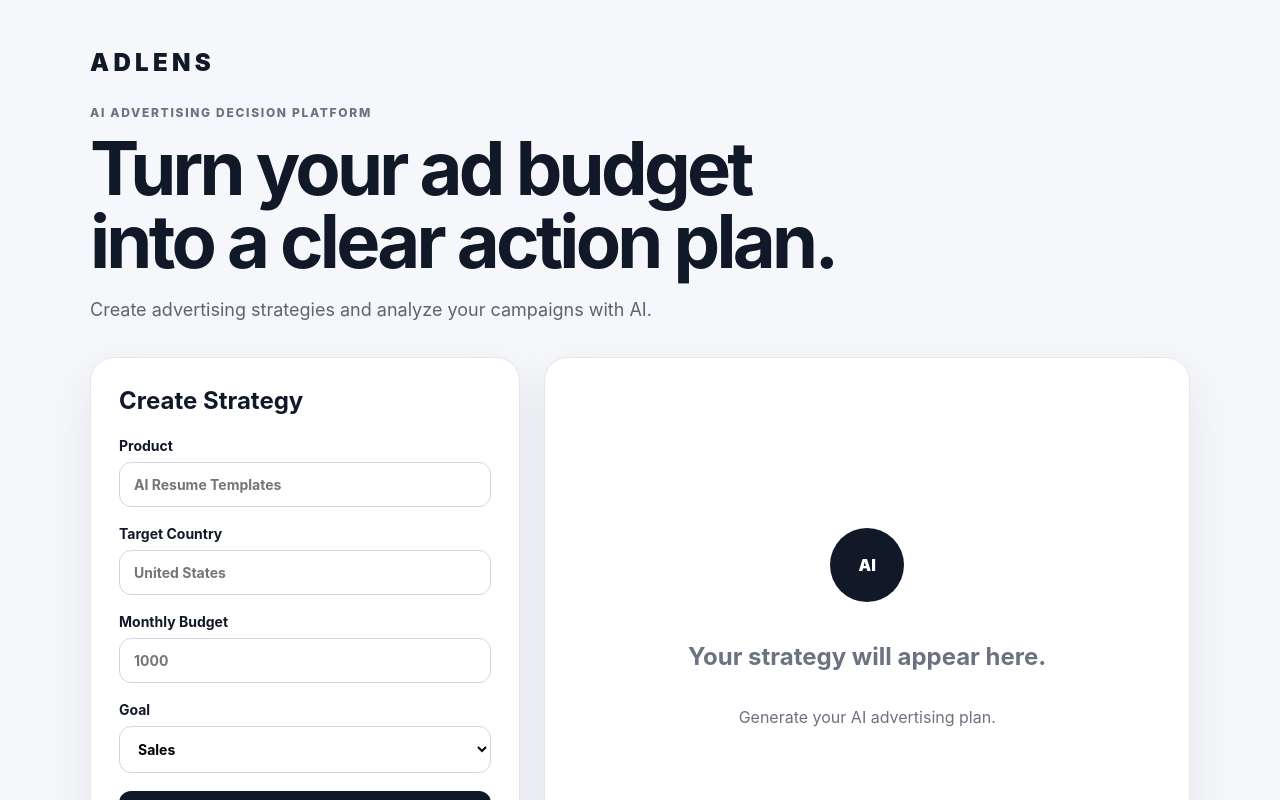
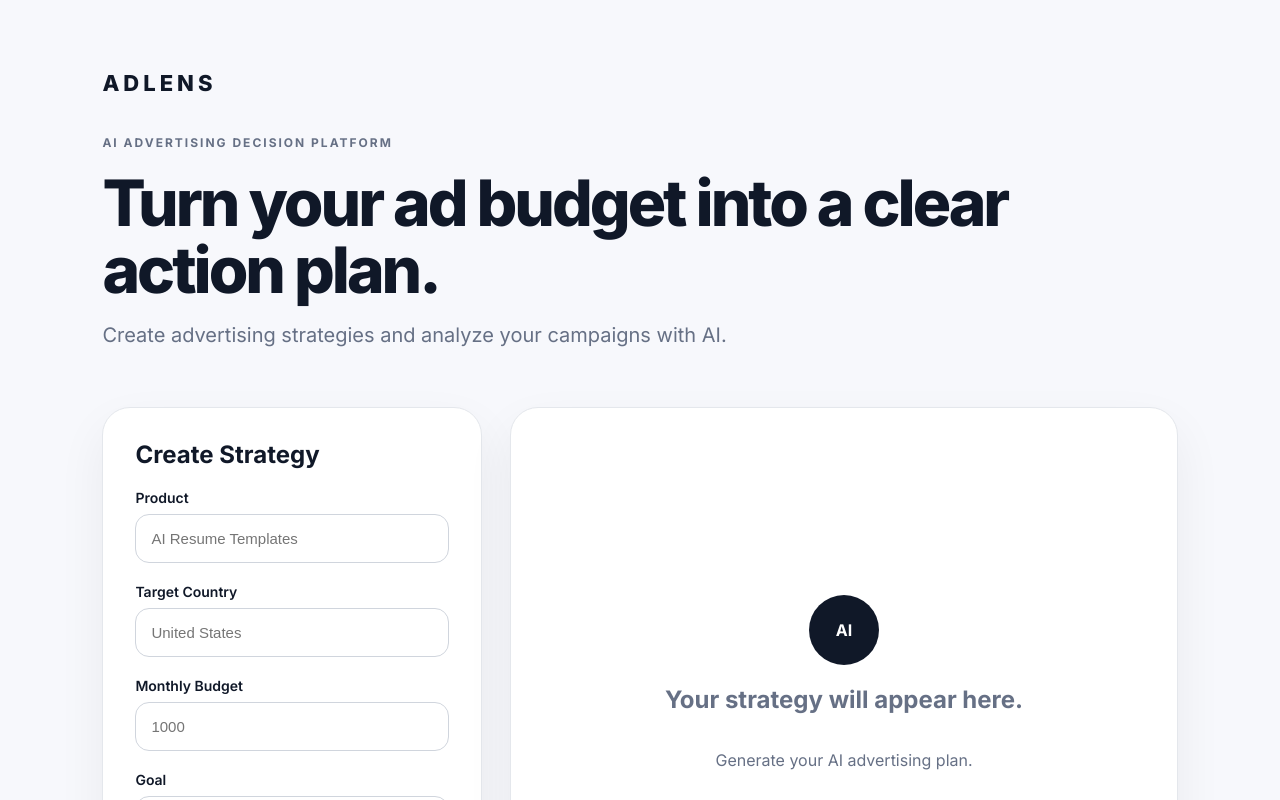
Before and after one commit to ali340611/adlens, a Next.js app in the folder frontend/: page / in a window 1280 px wide. Shown: the top 800 px of the page. Built offline with nearby package versions, Linux system fonts and the light colour scheme.

Commit message:
Upgrade AdLens premium UI

```diff
--- a/frontend/app/globals.css
+++ b/frontend/app/globals.css
@@ -1,244 +1,453 @@
+@import url("https://fonts.googleapis.com/css2?family=Inter:wght@400;500;600;700;800&display=swap");
+
 :root {
-  font-family: Inter, ui-sans-serif, system-ui, -apple-system, BlinkMacSystemFont,
-    "Segoe UI", sans-serif;
-  color: #111827;
-  background: #f5f7fb;
+  --bg: #f7f8fc;
+  --card: #ffffff;
+  --text: #101828;
+  --muted: #667085;
+  --border: #e4e7ec;
+  --dark: #111827;
+  --soft: #f2f4f7;
+  --green: #12b76a;
+  --red: #f04438;
 }
 
 * {
   box-sizing: border-box;
 }
 
+html {
+  scroll-behavior: smooth;
+}
+
 body {
   margin: 0;
+  font-family: "Inter", sans-serif;
+  background: var(--bg);
+  color: var(--text);
 }
 
-button,
-input,
-select {
-  font: inherit;
-}
 
 .page {
   min-height: 100vh;
-  padding: 48px 24px 80px;
+  padding: 70px 8%;
 }
 
+
+/* HERO */
+
 .hero {
-  width: min(1100px, 100%);
-  margin: 0 auto 32px;
+  max-width: 950px;
+  margin-bottom: 60px;
 }
 
+
 .brand {
-  font-size: 24px;
-  font-weight: 900;
-  letter-spacing: 0.18em;
-  margin-bottom: 28px;
+  font-size: 22px;
+  font-weight: 800;
+  letter-spacing: 4px;
+  margin-bottom: 35px;
 }
 
+
 .eyebrow {
-  display: block;
   font-size: 12px;
-  font-weight: 800;
-  letter-spacing: 0.14em;
-  color: #6b7280;
+  font-weight: 700;
+  color: #667085;
+  letter-spacing: 2px;
 }
 
+
 .hero h1 {
-  max-width: 760px;
-  margin: 12px 0;
-  font-size: clamp(38px, 7vw, 74px);
-  line-height: 0.98;
-  letter-spacing: -0.05em;
+  font-size: clamp(48px,5vw,72px);
+  line-height: 1.05;
+  letter-spacing: -3px;
+  margin: 18px 0;
+  font-weight: 800;
 }
 
+
 .hero p {
-  max-width: 620px;
-  color: #5b6472;
-  font-size: 18px;
-  line-height: 1.65;
+  color: var(--muted);
+  font-size: 20px;
 }
 
+
+/* LAYOUT */
+
+
 .workspace {
-  width: min(1100px, 100%);
-  margin: 0 auto;
   display: grid;
-  grid-template-columns: 0.8fr 1.2fr;
-  gap: 24px;
+  grid-template-columns: 380px 1fr;
+  gap: 28px;
+  align-items: start;
+  margin-bottom: 40px;
 }
 
+
+/* CARD */
+
+
 .card {
-  background: white;
-  border: 1px solid #e5e7eb;
-  border-radius: 24px;
-  padding: 28px;
-  box-shadow: 0 16px 50px rgba(17, 24, 39, 0.07);
+
+  background: var(--card);
+  border:1px solid var(--border);
+  border-radius:28px;
+  padding:32px;
+
+  box-shadow:
+  0 20px 50px rgba(16,24,40,.06);
+
 }
 
-.form-card {
-  display: flex;
-  flex-direction: column;
-  gap: 18px;
+
+.card h2 {
+
+  margin-top:0;
+  font-size:24px;
+
 }
 
-.form-card h2 {
-  margin: 0 0 4px;
+
+.card h3 {
+
+  margin-top:35px;
+  font-size:20px;
+
 }
 
+
+
+/* FORM */
+
+
 label {
-  display: flex;
-  flex-direction: column;
-  gap: 8px;
-  font-size: 14px;
-  font-weight: 700;
+
+ display:block;
+ margin-bottom:20px;
+ font-weight:600;
+ font-size:14px;
+
 }
 
+
+
 input,
-select {
-  border: 1px solid #d1d5db;
-  border-radius: 12px;
-  padding: 13px 14px;
-  background: #fff;
-  outline: none;
+select,
+textarea {
+
+ width:100%;
+ margin-top:8px;
+
+ border:1px solid #d0d5dd;
+ border-radius:14px;
+
+ padding:15px;
+
+ font-size:15px;
+
+ background:white;
+
 }
 
-input:focus,
-select:focus {
-  border-color: #111827;
-  box-shadow: 0 0 0 3px rgba(17, 24, 39, 0.08);
+
+textarea {
+
+ resize:none;
+
 }
 
+
+
 button {
-  border: 0;
-  border-radius: 12px;
-  padding: 14px 18px;
-  background: #111827;
-  color: white;
-  font-weight: 800;
-  cursor: pointer;
+
+ width:100%;
+
+ border:none;
+ border-radius:14px;
+
+ padding:16px;
+
+ background:#101828;
+
+ color:white;
+
+ font-size:16px;
+ font-weight:700;
+
+ cursor:pointer;
+
+ transition:.2s;
+
 }
 
-button:disabled {
-  opacity: 0.6;
-  cursor: wait;
+
+button:hover {
+
+ transform:translateY(-2px);
+
+ background:#000;
+
 }
 
-.result-card {
-  min-height: 560px;
+
+
+button:disabled {
+
+ opacity:.6;
+
 }
 
-.empty {
-  min-height: 500px;
-  display: grid;
-  place-content: center;
-  text-align: center;
-  color: #6b7280;
+
+/* SCORE */
+
+
+.result-header {
+
+ display:flex;
+ justify-content:space-between;
+ gap:30px;
+
+ padding-bottom:25px;
+ border-bottom:1px solid var(--border);
+
 }
 
-.score-placeholder {
-  width: 74px;
-  height: 74px;
-  margin: 0 auto 20px;
-  display: grid;
-  place-content: center;
-  border-radius: 50%;
-  background: #111827;
-  color: white;
-  font-weight: 900;
+
+.score {
+
+ font-size:64px;
+ font-weight:800;
+ letter-spacing:-3px;
+
+ margin-top:10px;
+
 }
 
-.result-header {
-  display: flex;
-  justify-content: space-between;
-  align-items: flex-start;
-  gap: 28px;
-  padding-bottom: 24px;
-  border-bottom: 1px solid #e5e7eb;
+
+
+.result-header p {
+
+ color:var(--muted);
+ line-height:1.7;
+
 }
 
-.result-header p {
-  max-width: 390px;
-  margin: 0;
-  color: #5b6472;
-  line-height: 1.55;
+
+
+/* CHANNEL */
+
+
+.channel {
+
+ background:#f9fafb;
+ border:1px solid var(--border);
+
+ padding:20px;
+ border-radius:20px;
+
+ margin-bottom:15px;
+
 }
 
-.score {
-  font-size: 44px;
-  font-weight: 900;
-  letter-spacing: -0.05em;
+
+.channel-top {
+
+ display:flex;
+ justify-content:space-between;
+
+ font-size:16px;
+
 }
 
-.result-card h3 {
-  margin: 28px 0 14px;
+
+
+.bar {
+
+ height:8px;
+
+ background:#e4e7ec;
+
+ border-radius:10px;
+
+ margin:15px 0;
+
+ overflow:hidden;
+
 }
 
-.channels {
-  display: grid;
-  gap: 18px;
+
+.bar div {
+
+ height:100%;
+ background:#101828;
+ border-radius:10px;
+
 }
 
-.channel {
-  padding: 16px;
-  border-radius: 16px;
-  background: #f8fafc;
+
+
+.channel-meta {
+
+ display:flex;
+ flex-direction:column;
+ gap:8px;
+
 }
 
-.channel-top,
-.channel-meta {
-  display: flex;
-  justify-content: space-between;
-  gap: 16px;
+
+
+.channel-meta small {
+
+ color:var(--muted);
+
 }
 
-.bar {
-  height: 8px;
-  margin: 12px 0;
-  background: #e5e7eb;
-  border-radius: 999px;
-  overflow: hidden;
+
+
+/* PLAN */
+
+
+.plan {
+
+ padding-left:20px;
+
 }
 
-.bar div {
-  height: 100%;
-  background: #111827;
-  border-radius: 999px;
+
+
+.plan li {
+
+ margin-bottom:15px;
+
+ color:#344054;
+
+ line-height:1.5;
+
 }
 
-.channel-meta small {
-  max-width: 72%;
-  color: #6b7280;
-  text-align: right;
+
+
+/* EMPTY */
+
+
+.empty {
+
+ min-height:500px;
+
+ display:flex;
+
+ flex-direction:column;
+
+ justify-content:center;
+
+ align-items:center;
+
+ text-align:center;
+
+ color:var(--muted);
+
 }
 
-.plan {
-  margin: 0;
-  padding-left: 20px;
-  color: #374151;
-  line-height: 1.8;
+
+.score-placeholder {
+
+ width:70px;
+ height:70px;
+
+ border-radius:50%;
+
+ background:#101828;
+
+ color:white;
+
+ display:flex;
+
+ align-items:center;
+ justify-content:center;
+
+ font-weight:700;
+
+ margin-bottom:20px;
+
 }
 
-.error {
-  margin: 0;
-  color: #b91c1c;
-  font-size: 14px;
+
+/* ANALYSIS */
+
+
+.analysis-workspace {
+
+ margin-top:50px;
+
 }
 
-@media (max-width: 860px) {
-  .workspace {
-    grid-template-columns: 1fr;
-  }
 
-  .result-header {
-    flex-direction: column;
-  }
 
-  .channel-meta {
-    flex-direction: column;
-  }
+.analysis-section {
 
-  .channel-meta small {
-    max-width: 100%;
-    text-align: left;
-  }
+ margin-top:30px;
+
 }
+
+
+.analysis-list {
+
+ padding-left:20px;
+
+}
+
+
+
+.analysis-list li {
+
+ margin-bottom:14px;
+
+ line-height:1.6;
+
+}
+
+
+.error {
+
+ color:var(--red);
+
+ margin-top:15px;
+
+}
+
+
+
+/* MOBILE */
+
+
+@media(max-width:900px){
+
+.page{
+
+padding:30px 20px;
+
+}
+
+
+.workspace{
+
+grid-template-columns:1fr;
+
+}
+
+
+.hero h1{
+
+font-size:42px;
+
+}
+
+
+.result-header{
+
+flex-direction:column;
+
+}
+
+}
```
